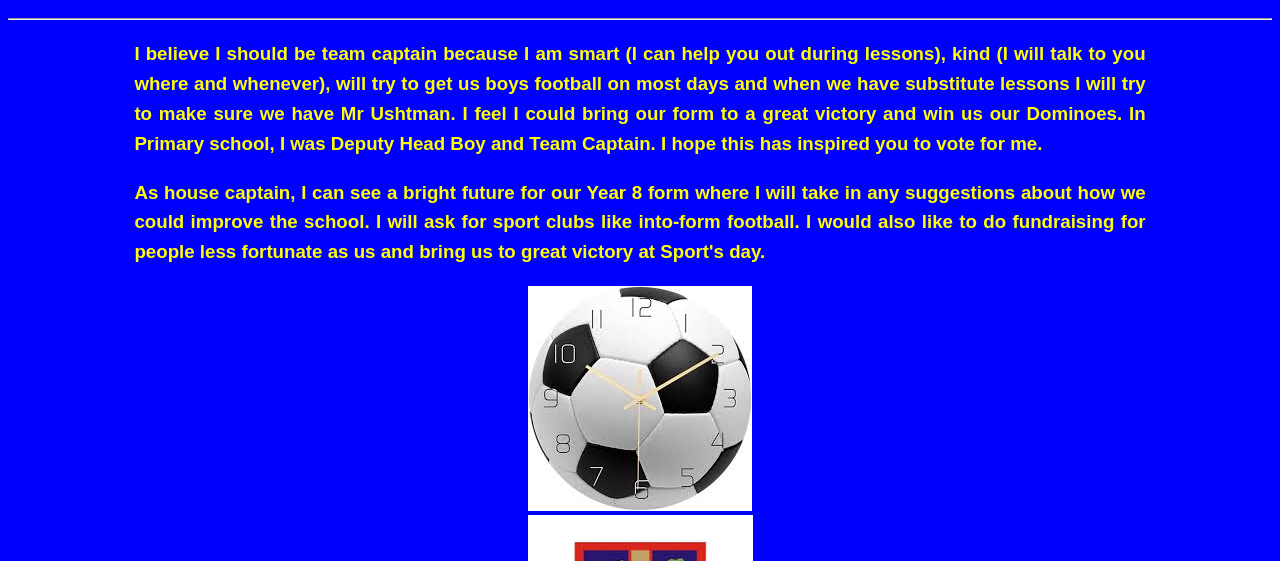
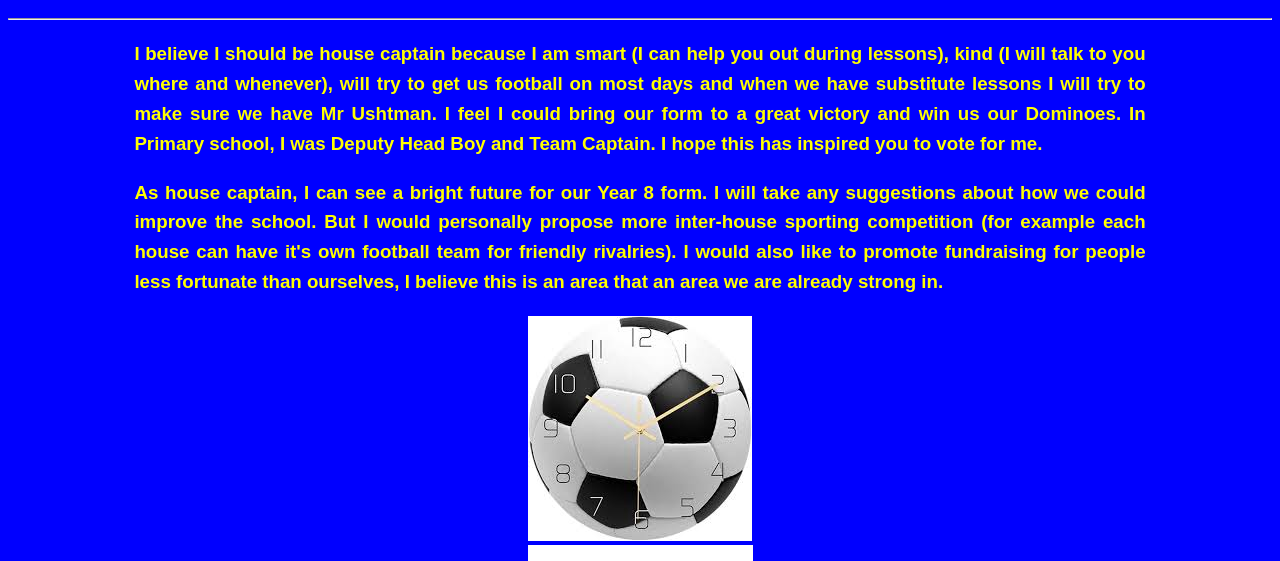
Before and after one commit to PrinceDJFlame/House_Captain, a plain HTML site: page index.html in a window 1280 px wide. Shown: the part 239-800 px from the top of the page. Drawn offline with Linux system fonts and the light colour scheme.

Commit message:
Update index.html

```diff
--- a/index.html
+++ b/index.html
@@ -13,9 +13,9 @@
     <h1 id="title">So, why should I be house captain?</h1>
     <hr>
     <center>
-    <h3 id="Build">I believe I should be team captain because I am smart (I can help you out during lessons), kind (I will talk to you where and whenever), will try to get us boys football on most days and when we have substitute lessons I will try to make sure we have Mr Ushtman. I feel I could bring our form to a great victory and win us our Dominoes. In Primary school, I was Deputy Head Boy and Team Captain. I hope this has inspired you to vote for me.
+    <h3 id="Build">I believe I should be house captain because I am smart (I can help you out during lessons), kind (I will talk to you where and whenever), will try to get us football on most days and when we have substitute lessons I will try to make sure we have Mr Ushtman. I feel I could bring our form to a great victory and win us our Dominoes. In Primary school, I was Deputy Head Boy and Team Captain. I hope this has inspired you to vote for me.
     </h3>
-    <h3 id="Build">As house captain, I can see a bright future for our Year 8 form where I will take in any suggestions about how we could improve the school. I will ask for sport clubs like into-form football. I would also like to do fundraising for people less fortunate as us and bring us to great victory at Sport's day.</h3>
+    <h3 id="Build">As house captain, I can see a bright future for our Year 8 form. I will take any suggestions about how we could improve the school. But I would personally propose more inter-house sporting competition (for example each house can have it's own football team for friendly rivalries). I would also like to promote fundraising for people less fortunate than ourselves, I believe this is an area that an area we are already strong in.</h3>
     <img src="Football.jpg">
     <br>
     <img src="School.jpg">
```
